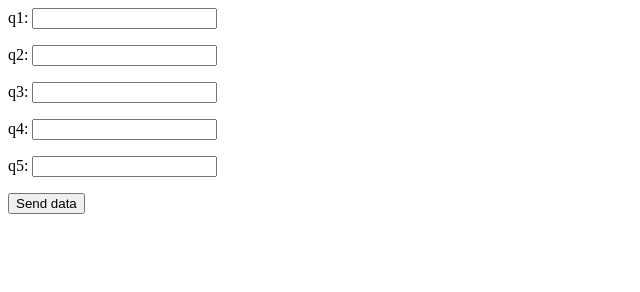
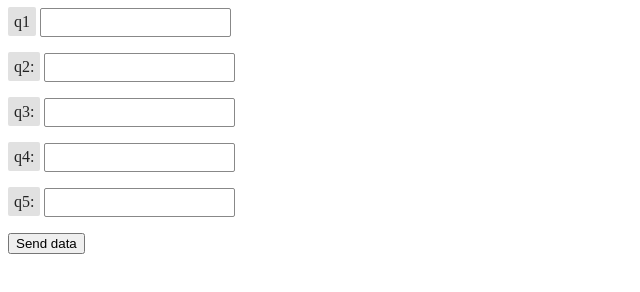
Before and after one commit to tylerwoodcook/url-parameters, a plain HTML site: page index.html in a window 1280 px wide. Shown: the whole page, without its empty margins (0-640 px from the left). Drawn offline with Linux system fonts and the light colour scheme.

Commit message:
Update index.html

```diff
--- a/index.html
+++ b/index.html
@@ -1,16 +1,16 @@
 <body>
     <!-- Add URL Parameters using a form AND send user to url-params-test.html page with those parameters -->
     <form action="url-params-test.html">
-        <label for="q1">q1:</label>
-        <input type="text" name="q1" style="margin-bottom: 16px;"/><br>
-        <label for="q2">q2:</label>
-        <input type="text" name="q2" style="margin-bottom: 16px;"/><br>
-        <label for="q3">q3:</label>
-        <input type="text" name="q3" style="margin-bottom: 16px;"/><br>
-        <label for="q4">q4:</label>
-        <input type="text" name="q4" style="margin-bottom: 16px;"/><br>
-        <label for="q5">q5:</label>
-        <input type="text" name="q5" style="margin-bottom: 16px;"/><br>
+        <label for="q1" style="padding: 6px; background-color: #e1e1e1; color: #222; border-radius: 2px;">q1</label>
+        <input type="text" name="q1" style="margin-bottom: 16px; border-radius: 2px; border: 1px solid #888; padding: 6px;"><br>
+        <label for="q2" style="padding: 6px; background-color: #e1e1e1; color: #222; border-radius: 2px;">q2:</label>
+        <input type="text" name="q2" style="margin-bottom: 16px; border-radius: 2px; border: 1px solid #888; padding: 6px;"><br>
+        <label for="q3" style="padding: 6px; background-color: #e1e1e1; color: #222; border-radius: 2px;">q3:</label>
+        <input type="text" name="q3" style="margin-bottom: 16px; border-radius: 2px; border: 1px solid #888; padding: 6px;"><br>
+        <label for="q4" style="padding: 6px; background-color: #e1e1e1; color: #222; border-radius: 2px;">q4:</label>
+        <input type="text" name="q4" style="margin-bottom: 16px; border-radius: 2px; border: 1px solid #888; padding: 6px;"><br>
+        <label for="q5" style="padding: 6px; background-color: #e1e1e1; color: #222; border-radius: 2px;">q5:</label>
+        <input type="text" name="q5" style="margin-bottom: 16px; border-radius: 2px; border: 1px solid #888; padding: 6px;"><br>
         <input type="submit" value="Send data">
     </form>
 </body>
```
